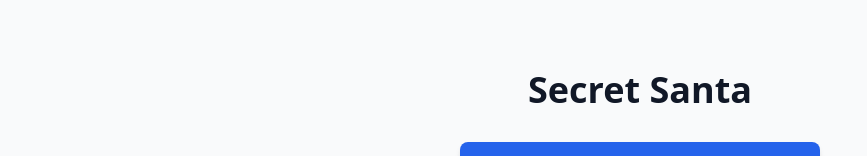
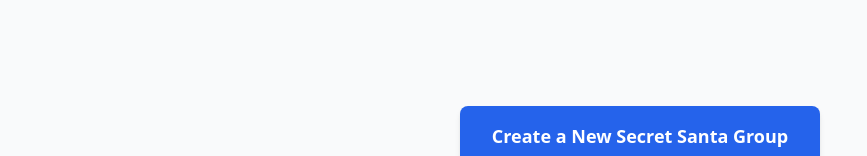
Before and after one commit to LampByLit/secretsanta, a Next.js app: page / in a window 1280 px wide. Shown: the part 264-420 px from the top of the page, without its empty margins (0-867 px from the left). Built offline with nearby package versions, Linux system fonts and the light colour scheme.

Commit message:
Remove Secret Santa title from main page

```diff
--- a/app/page.tsx
+++ b/app/page.tsx
@@ -4,7 +4,6 @@
   return (
     <main className="flex min-h-screen flex-col items-center justify-center p-24">
       <div className="flex flex-col items-center gap-8">
-        <h1 className="text-4xl font-bold text-gray-900">Secret Santa</h1>
         <Link
           href="/create"
           className="rounded-lg bg-blue-600 px-8 py-4 text-lg font-semibold text-white shadow-md hover:bg-blue-700 transition-colors"
```
